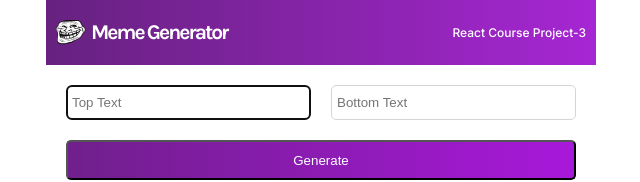
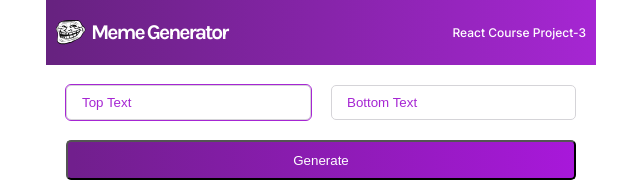
Before and after one commit to fullTimeCode/meme_generator_project3, a React (Vite) app: page / in a window 1280 px wide. Shown: the top 182 px of the page, without its empty margins (319-959 px from the left). Built offline with nearby package versions, Linux system fonts and the light colour scheme.

Commit message:
feat: add styles to input fields

```diff
--- a/src/styles.scss
+++ b/src/styles.scss
@@ -79,7 +79,22 @@ body {
     width: 100%;
     height: 35px;
     flex-shrink: 0;
-    text-indent: 5px;
+    text-indent: 15px;
+    caret-color: #a626d3;
+    color: #a626d3;
+
+    &:focus {
+      border: 1px solid #d5d4d8;
+      outline: 1px solid #a626d3;
+    }
+    &:active {
+      border: 1px solid #d5d4d8;
+      outline: 1px solid #a626d3;
+    }
+
+    &::placeholder {
+      color: #a626d3;
+    }
   }
   button {
     border-radius: 5px;
@@ -107,5 +122,10 @@ body {
     margin-left: auto;
     margin-right: auto;
     width: 90%;
+    filter: blur(5px);
+    transition: all 400ms ease-in-out;
+    &:hover {
+      filter: blur(0);
+    }
   }
 }
```
